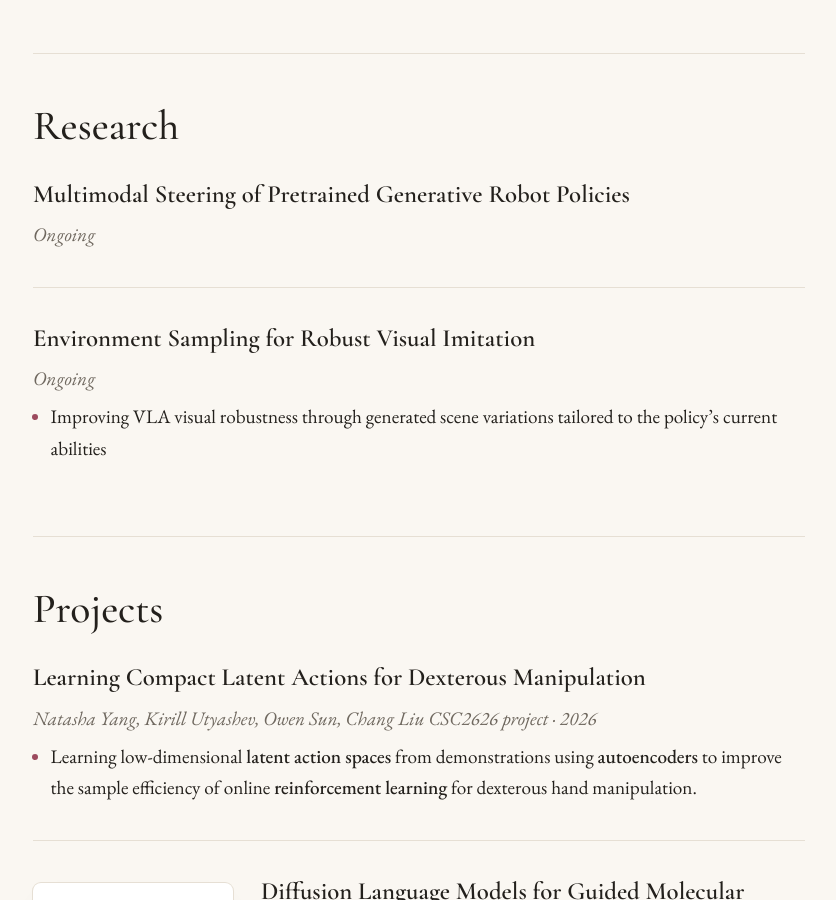
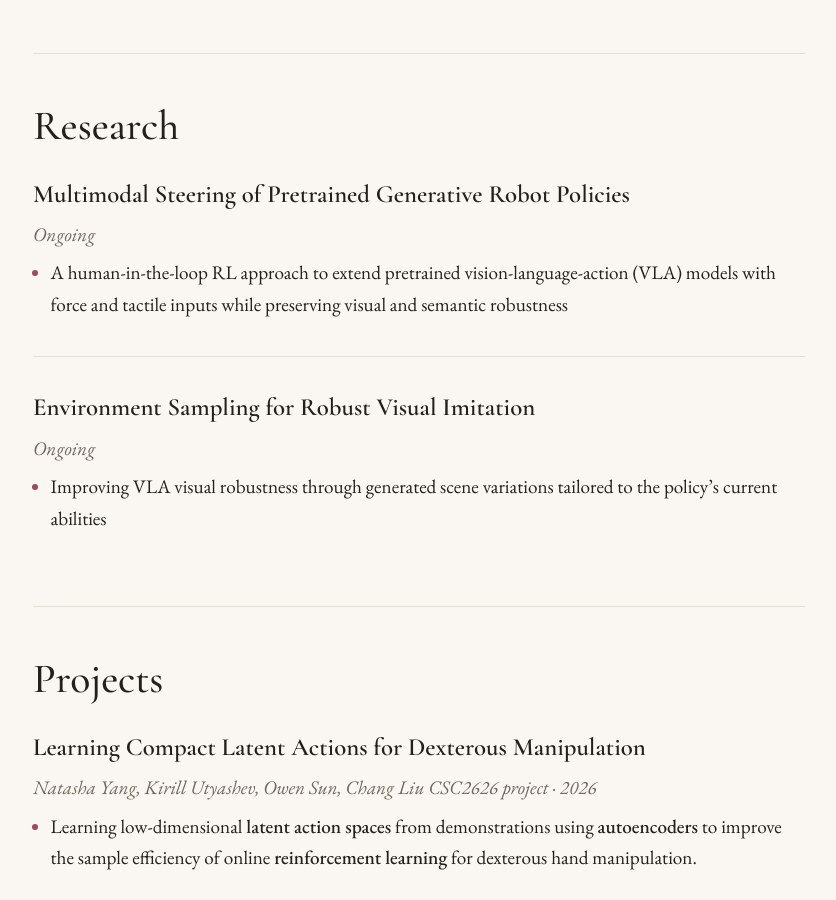
Before and after one commit to Natasha-Yang/Natasha-Yang.github.io, a Jekyll site: the page built from index.md, in a window 1280 px wide and 900 px high, scrolled down 804 px. Shown: the whole window, without its empty margins (221-1057 px from the left). Built offline with Jekyll 4.4.1, drawn with Linux system fonts in a browser that asks for light colours.

Commit message:
update research

```diff
--- a/_includes/research.md
+++ b/_includes/research.md
@@ -1,5 +1,6 @@
 ### Multimodal Steering of Pretrained Generative Robot Policies
 *Ongoing*
+- A human-in-the-loop RL approach to extend pretrained vision-language-action (VLA) models with force and tactile inputs while preserving visual and semantic robustness
 
 ### Environment Sampling for Robust Visual Imitation
 *Ongoing*
```
